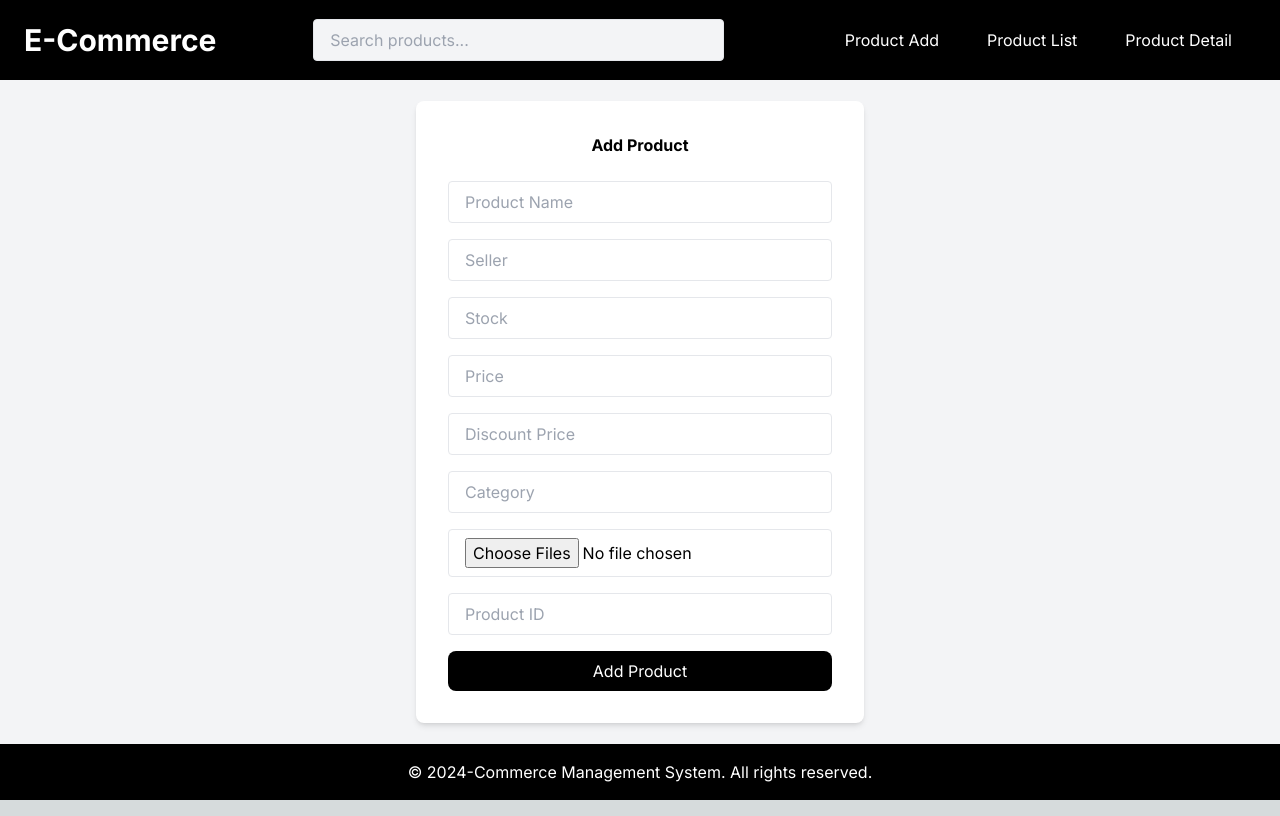
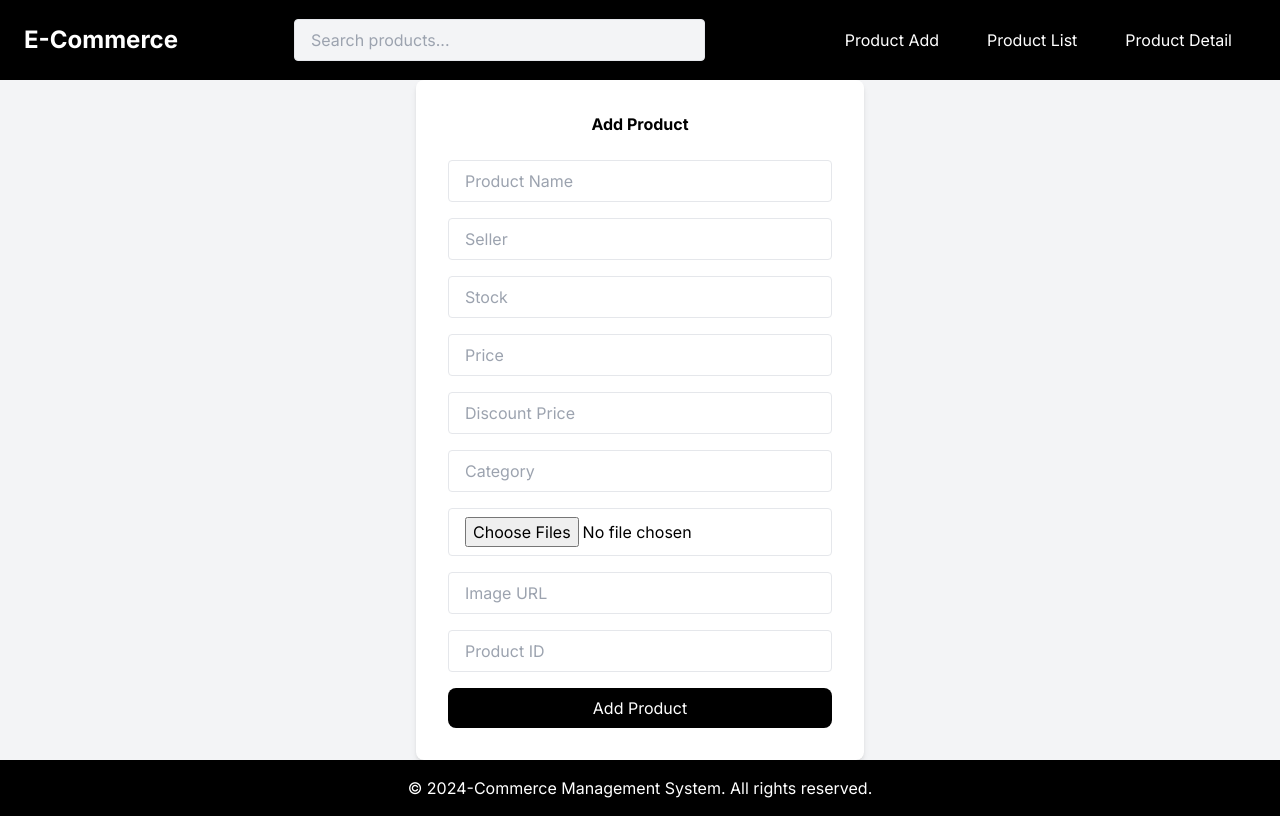
Before and after one commit to Efef-e/intern-e-commerce-management-system, a Next.js app in the folder intern-tasking/: page /productadd in a window 1280 px wide. Built offline with nearby package versions, Linux system fonts and the light colour scheme.

Commit message:
image URL codes added

```diff
--- a/intern-tasking/src/app/header/page.tsx
+++ b/intern-tasking/src/app/header/page.tsx
@@ -89,7 +89,7 @@ const Header = () => {
   return (
     <header className="bg-black text-white py-4">
       <div className="container mx-auto flex flex-col md:flex-row justify-between items-center px-6">
-        <h1 className="text-3xl font-bold text-center md:text-left mb-4 md:mb-0">
+        <h1 className="text-2xl font-bold text-center md:text-left mb-4 md:mb-0">
           <Link href={"/"}>E-Commerce</Link>
         </h1>
         <div className="relative text-black w-full md:w-1/3 flex justify-center md:justify-between">
--- a/intern-tasking/src/app/productadd/page.tsx
+++ b/intern-tasking/src/app/productadd/page.tsx
@@ -14,6 +14,7 @@ export default function AddProduct() {
     category: "",
     images: [] as File[],
     productId: "",
+    imageURL: "",
   });
 
   const handleChange = (
@@ -146,6 +147,15 @@ export default function AddProduct() {
               multiple
               className="w-full px-4 py-2 border rounded text-black"
             />
+
+            <input
+              type="text"
+              name="imageURL"
+              value={product.imageURL}
+              onChange={handleChange}
+              placeholder="Image URL"
+              className="w-full px-4 py-2 border rounded text-black"
+            ></input>
             <input
               type="text"
               name="productId"
--- a/intern-tasking/src/app/productlist/page.tsx
+++ b/intern-tasking/src/app/productlist/page.tsx
@@ -11,6 +11,7 @@ interface Product {
   stock: number;
   price: number;
   discountPrice?: number;
+  imageURL: string;
 }
 
 const ProductList = () => {
@@ -125,6 +126,11 @@ const ProductList = () => {
                   <h3 className="text-black text-lg font-semibold mb-2">
                     {product.name}
                   </h3>
+                  <img
+                    src={product.imageURL}
+                    alt={product.name}
+                    className="mb-4"
+                  ></img>
                   <p className="text-gray-600">
                     Seller: {product.seller}
                   </p>
@@ -132,11 +138,11 @@ const ProductList = () => {
                     Stock: {product.stock}
                   </p>
                   <p className="text-gray-600">
-                    Price: {product.price}
+                    Price: ${product.price}
                   </p>
                   {product.discountPrice && (
                     <p className="text-gray-600">
-                      Discount Price:{" "}
+                      Discount Price: ${""}
                       {product.discountPrice}
                     </p>
                   )}
```
